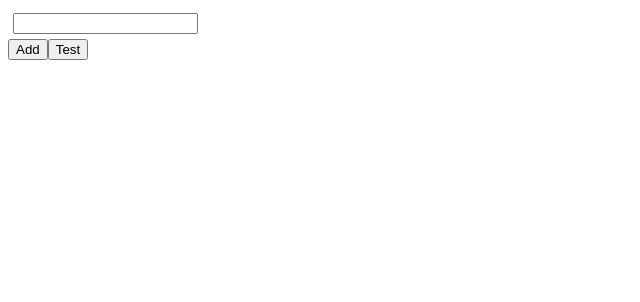
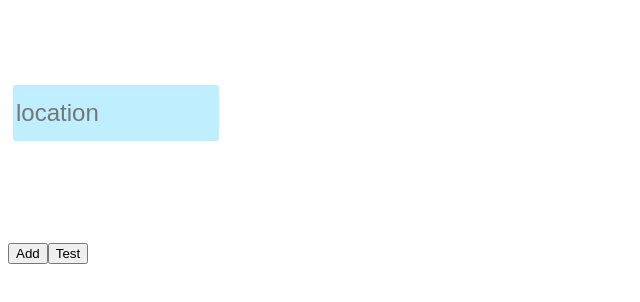
Before and after one commit to adrenallen/compare-weather-ng, an Angular app: page / in a window 1280 px wide. Both pictures are taken after a click on the button "Add". Shown: the top 302 px of the page, without its empty margins (0-640 px from the left). Built offline with nearby package versions, Linux system fonts and the light colour scheme.

Commit message:
more css rip

```diff
--- a/angular.json
+++ b/angular.json
@@ -123,5 +123,10 @@
       }
     }
   },
-  "defaultProject": "compare-weather-ng"
+  "defaultProject": "compare-weather-ng",
+  "schematics": {
+    "@schematics/angular:component": {
+      "styleext": "scss"
+    }
+  }
 }
--- a/src/app/app.component.css
+++ b/src/app/app.component.css
@@ -0,0 +1,3 @@
+.main-table{
+    border-collapse: collapse;
+}
--- a/src/app/app.component.html
+++ b/src/app/app.component.html
@@ -1,5 +1,5 @@
 <div>
-  <table>
+  <table class='main-table'>
     <app-weather-row *ngFor="let row of rows" [rowData]="row"></app-weather-row>
   </table>
   <button (click)="addRow()">Add</button>
--- a/src/app/weather-row/weather-row.component.html
+++ b/src/app/weather-row/weather-row.component.html
@@ -1,6 +1,13 @@
 <tr>
   <td>
-    <input #addressInput matInput type='text' [value]="rowData.address" (change)="updateAddress(addressInput.value)">
+    <div class='location-input'>
+      <br><br><br><br>
+      <!-- CSS wont do this right so im putting breaks like a savage... -->
+      <input #addressInput matInput type='text' [value]="rowData.address" (change)="updateAddress(addressInput.value)" placeholder="location">
+      <span class='floater-name'>
+          {{addressInput.value}}
+        </span>
+    </div>
   </td>
 
   <ng-container *ngIf="rowData.weatherData">
--- /dev/null
+++ b/src/app/weather-row/weather-row.component.scss
@@ -0,0 +1,40 @@
+.location-input{
+    position:relative;
+    input{
+        outline:none;
+        border:none;
+        background:rgb(191, 239, 255);
+        padding:3px;
+        cursor: text;;
+        border-radius:3px;
+        font-size:24px;
+        height:50px;
+        width:200px;
+    }
+}
+tr td:not(:first-child){
+    width:250px;
+    min-width:250px;
+}
+tr td:nth-child(2n){
+    background: #f8f8f8;
+}
+
+tr{
+    border-radius:2px;
+    // outline:2px solid grey;
+    min-height: 225px;
+    height:225px;
+    td{
+        padding:5px;
+        min-height:225px;
+        height:225px;
+    }
+}
+
+.floater-name{
+    position:absolute;
+    top:5px;
+    left:5px;
+    opacity:0.6;
+}
--- a/src/app/weather-row/weather-row.component.ts
+++ b/src/app/weather-row/weather-row.component.ts
@@ -5,7 +5,7 @@ import { WeatherService } from '../weather.service';
 @Component({
   selector: 'app-weather-row',
   templateUrl: './weather-row.component.html',
-  styleUrls: ['./weather-row.component.css']
+  styleUrls: ['./weather-row.component.scss']
 })
 export class WeatherRowComponent implements OnInit {
   @Input('rowData') rowData: RowData;
--- a/src/app/weather-tile/weather-tile.component.ts
+++ b/src/app/weather-tile/weather-tile.component.ts
@@ -3,7 +3,7 @@ import { Component, OnInit, Input } from '@angular/core';
 @Component({
   selector: 'app-weather-tile',
   templateUrl: './weather-tile.component.html',
-  styleUrls: ['./weather-tile.component.css']
+  styleUrls: ['./weather-tile.component.scss']
 })
 export class WeatherTileComponent implements OnInit {
 
```
Also changed, not shown: src/app/weather-row/weather-row.component.css (deleted), src/app/weather-tile/weather-tile.component.css (deleted), src/app/weather-tile/weather-tile.component.scss (added).
